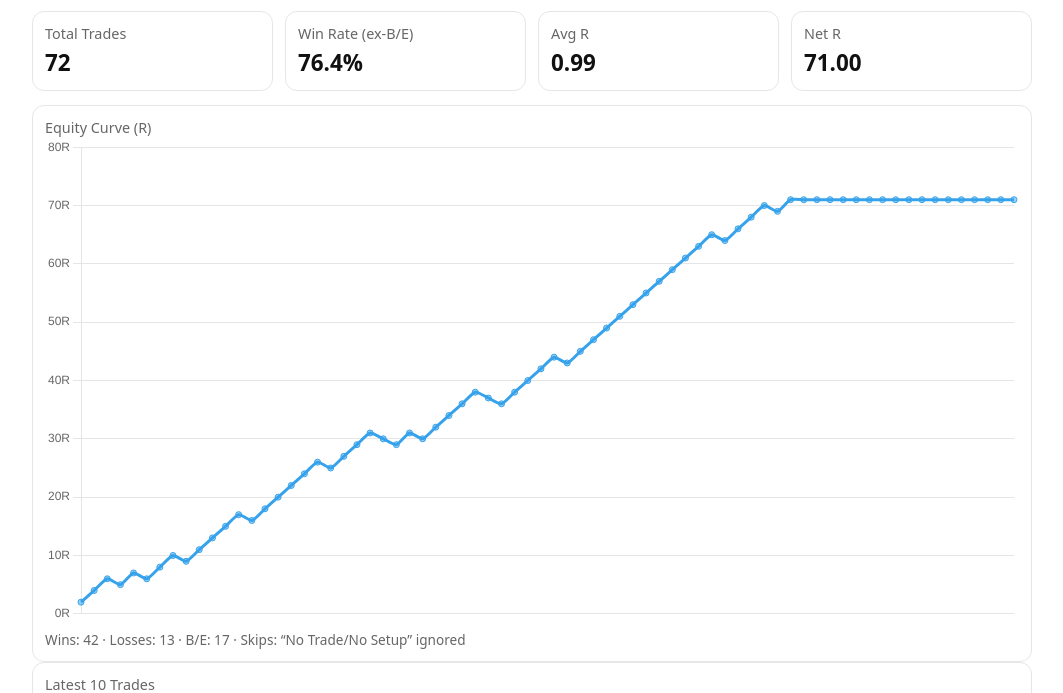
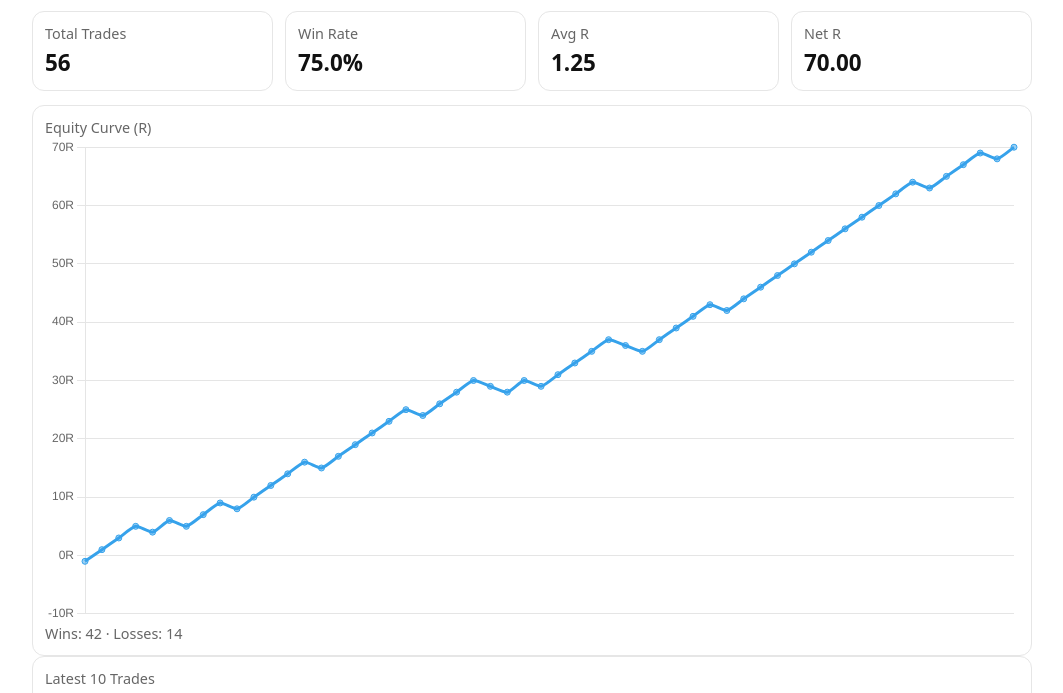
Before and after one commit to bigdog0303/Trade-Dashboard, a plain HTML site: page index.html in a window 1280 px wide. Shown: the part 52-745 px from the top of the page, without its empty margins (108-1171 px from the left). Drawn offline with nearby package versions, Linux system fonts and the light colour scheme.

Commit message:
Update index.html

```diff
--- a/index.html
+++ b/index.html
@@ -23,9 +23,8 @@
   th,td{border-bottom:1px solid var(--line);padding:8px 6px;text-align:left;font-size:.92rem}
   th{font-weight:700}
   .empty{padding:12px;border:1px dashed var(--line);border-radius:12px;color:var(--muted)}
-  .ok{color:#22c55e}.bad{color:#ef4444}.be{color:#a3a3a3}
+  .ok{color:#22c55e}.bad{color:#ef4444}
   canvas{width:100%;max-width:100%;height:240px}
-  .diag{margin-top:6px;color:var(--muted);font-size:.85rem}
 </style>
 </head>
 <body>
@@ -37,7 +36,7 @@
 
   <div class="grid">
     <div class="card"><div class="k">Total Trades</div><div class="v" id="k-total">–</div></div>
-    <div class="card"><div class="k">Win Rate (ex-B/E)</div><div class="v" id="k-winrate">–</div></div>
+    <div class="card"><div class="k">Win Rate</div><div class="v" id="k-winrate">–</div></div>
     <div class="card"><div class="k">Avg R</div><div class="v" id="k-avgR">–</div></div>
     <div class="card"><div class="k">Net R</div><div class="v" id="k-netR">–</div></div>
   </div>
@@ -45,7 +44,7 @@
   <div class="card">
     <div class="k">Equity Curve (R)</div>
     <canvas id="eq"></canvas>
-    <div class="diag" id="note"></div>
+    <div class="muted" id="note"></div>
   </div>
 
   <div class="card">
@@ -55,18 +54,13 @@
 
   <div id="empty" class="empty" style="display:none">
     Add a <code>data.csv</code> with headers including at least <code>Date, Result, R</code>.
-    Rows with “No Trade” or “No Setup” are ignored.
+    Only rows where Result is exactly <strong>Win</strong> or <strong>Loss</strong> are counted.
   </div>
 </main>
 
 <script src="https://cdn.jsdelivr.net/npm/chart.js@4.4.0/dist/chart.umd.min.js"></script>
 <script>
-/* ===== CONFIG ===== */
-const CFG = {
-  includeBreakEvenInTotal: true,   // set false to exclude B/E from Total Trades
-};
-/* ================== */
-
+/* ---------- Strict CSV parsing + strict counting ---------- */
 function parseCSV(text){
   const lines = text.replace(/\r/g,'').trim().split('\n');
   const rows = lines.map(line=>{
@@ -82,14 +76,15 @@ function parseCSV(text){
   });
   if(!rows.length) return [];
 
+  // headers (case-insensitive)
   const header = rows[0].map(h=>h.trim().toLowerCase());
-  const idx = Object.fromEntries(header.map((h,i)=>[h,i]));
-  const col = names => { for (const n of names) if (idx[n] != null) return idx[n]; return -1; };
+  const getIdx = name => header.indexOf(name);
 
-  const iDate   = col(['date']);
-  const iResult = col(['result','outcome']);
-  const iR      = col(['r','rr','net r','netr']);
-  const iFilter = col(['filter']);  // optional
+  const iDate   = getIdx('date');
+  const iResult = getIdx('result');
+  const iR      = getIdx('r');
+
+  if (iDate < 0 || iResult < 0 || iR < 0) return [];
 
   function parseDateFlexible(s){
     if(!s) return null;
@@ -112,43 +107,41 @@ function parseCSV(text){
     const d = new Date(t);
     return isNaN(d) ? null : d;
   }
+
   const cleanNum = x => {
     if (x==null) return NaN;
     return parseFloat(String(x).replace(/[−–—]/g,'-').replace(',','.'));
   };
 
-  // Parse every row
-  return rows.slice(1).map(r=>{
-    const dateStr   = iDate>=0   ? r[iDate]   : '';
-    const dateObj   = parseDateFlexible(dateStr);
-    const resultRaw = (iResult>=0 ? r[iResult] : '').toLowerCase().trim();
-    const filterRaw = (iFilter>=0 ? r[iFilter] : '').toLowerCase().trim();
-    const R         = cleanNum(iR>=0 ? r[iR] : '');
-    return { dateStr, dateObj, resultRaw, filterRaw, R };
+  // Build records
+  const data = rows.slice(1).map(r=>{
+    const dateStr = r[iDate] ?? '';
+    const dateObj = parseDateFlexible(dateStr);
+    const resultRaw = (r[iResult] ?? '').trim();
+    const resultLC  = resultRaw.toLowerCase();
+    const R = cleanNum(r[iR]);
+
+    return { dateStr, dateObj, resultRaw, resultLC, R };
   });
-}
 
-function classify(row){
-  // skip if date invalid
-  if(!(row.dateObj instanceof Date) || isNaN(row.dateObj)) return 'skip';
-  // skip explicit non-trade rows
-  if(/no\s*trade/.test(row.resultRaw)) return 'skip';
-  if(/no\s*set\s*up|no\s*setup|no\s*trade/.test(row.filterRaw)) return 'skip';
+  // STRICT: Count only exact Win/Loss results (allow optional rating prefix like "3 Win")
+  const isWin  = s => /^\s*(\d+\s*)?win\s*$/i.test(s);
+  const isLoss = s => /^\s*(\d+\s*)?loss\s*$/i.test(s);
 
-  // outcome from text first (handles "3 win"/"3 loss")
-  if(/win/.test(row.resultRaw))  return 'win';
-  if(/loss|lose/.test(row.resultRaw)) return 'loss';
-  if(/break[-\s]?even|^be$|^b\/?e$/.test(row.resultRaw)) return 'be';
+  const trades = data.filter(row => {
+    if(!(row.dateObj instanceof Date) || isNaN(row.dateObj)) return false;
+    return isWin(row.resultRaw) || isLoss(row.resultRaw);
+  });
 
-  // fallback to R sign
-  if(Number.isFinite(row.R)){
-    if(row.R > 0) return 'win';
-    if(row.R < 0) return 'loss';
-    return 'be';
-  }
-  // still a trade (unknown outcome) -> treat as BE for counting, R=0 for metrics
-  row.R = 0;
-  return 'be';
+  // classify
+  trades.forEach(t=>{
+    t.cls = isWin(t.resultRaw) ? 'win' : 'loss';
+  });
+
+  // sort by date
+  trades.sort((a,b)=> a.dateObj - b.dateObj);
+
+  return trades;
 }
 
 async function load(){
@@ -165,41 +158,31 @@ async function load(){
     return;
   }
 
-  const parsed = parseCSV(csv);
-  if(!parsed.length){
+  const trades = parseCSV(csv);
+  if(!trades.length){
     document.getElementById('empty').style.display='';
     document.getElementById('updated').textContent='Updated: '+new Date().toLocaleString();
     return;
   }
 
-  // classify & keep trades (not skips)
-  const trades = parsed.map(r => ({...r, cls: classify(r)}))
-                       .filter(r => r.cls !== 'skip')
-                       .sort((a,b)=> a.dateObj - b.dateObj);
-
-  // metrics
+  // Metrics (strict)
   const wins   = trades.filter(t=>t.cls==='win').length;
   const losses = trades.filter(t=>t.cls==='loss').length;
-  const bes    = trades.filter(t=>t.cls==='be').length;
+  const total  = wins + losses;
 
   const netR = trades.reduce((s,t)=> s + (Number.isFinite(t.R)? t.R : 0), 0);
-  const avgR = trades.length ? (netR / trades.length) : 0;
-
-  const wrDenom = wins + losses;                         // exclude B/E for WR
-  const winrate = wrDenom ? (wins / wrDenom * 100) : 0;
-  const totalTrades = CFG.includeBreakEvenInTotal ? (wins + losses + bes)
-                                                  : (wins + losses);
+  const avgR = total ? (netR / total) : 0;
+  const winrate = total ? (wins / total * 100) : 0;
 
   // KPIs
-  document.getElementById('k-total').textContent   = totalTrades;
+  document.getElementById('k-total').textContent   = total;
   document.getElementById('k-winrate').textContent = winrate.toFixed(1)+'%';
   document.getElementById('k-avgR').textContent    = avgR.toFixed(2);
   document.getElementById('k-netR').textContent    = netR.toFixed(2);
   document.getElementById('updated').textContent   = 'Updated: '+new Date().toLocaleString();
-  document.getElementById('note').textContent =
-    `Wins: ${wins} · Losses: ${losses} · B/E: ${bes} · Skips: “No Trade/No Setup” ignored`;
+  document.getElementById('note').textContent      = `Wins: ${wins} · Losses: ${losses}`;
 
-  // equity curve (non-numeric R treated as 0)
+  // Equity curve (only counted trades)
   let cum=0;
   const labels = trades.map(t=> t.dateStr || t.dateObj.toISOString().slice(0,10));
   const eq = trades.map(t=> (cum += (Number.isFinite(t.R)? t.R : 0)));
@@ -211,16 +194,15 @@ async function load(){
     }
   });
 
-  // latest 10 (only Date / Result / R)
+  // Latest 10
   const last = trades.slice(-10).reverse();
   const rowsHtml = last.map(t=>{
-    const cls = t.cls==='win'?'ok':t.cls==='loss'?'bad':'be';
-    const resLabel = t.cls==='be' ? 'B/E' : (t.cls==='win'?'Win':'Loss');
+    const cls = t.cls==='win'?'ok':'bad';
     const rTxt = Number.isFinite(t.R) ? t.R.toFixed(2) : '';
     return `
       <tr>
         <td>${t.dateStr || t.dateObj.toLocaleDateString()}</td>
-        <td class="${cls}">${resLabel}</td>
+        <td class="${cls}">${t.cls==='win'?'Win':'Loss'}</td>
         <td>${rTxt}</td>
       </tr>`;
   }).join('');
```
